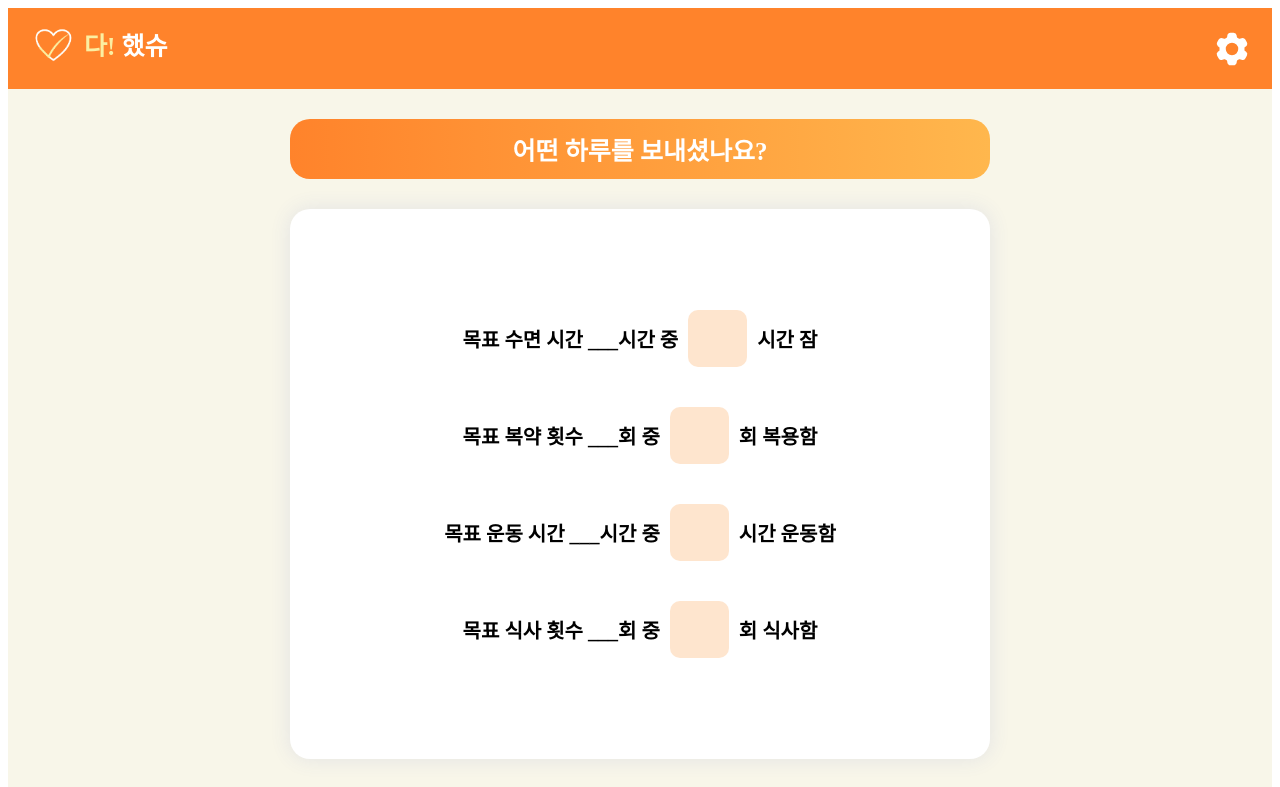
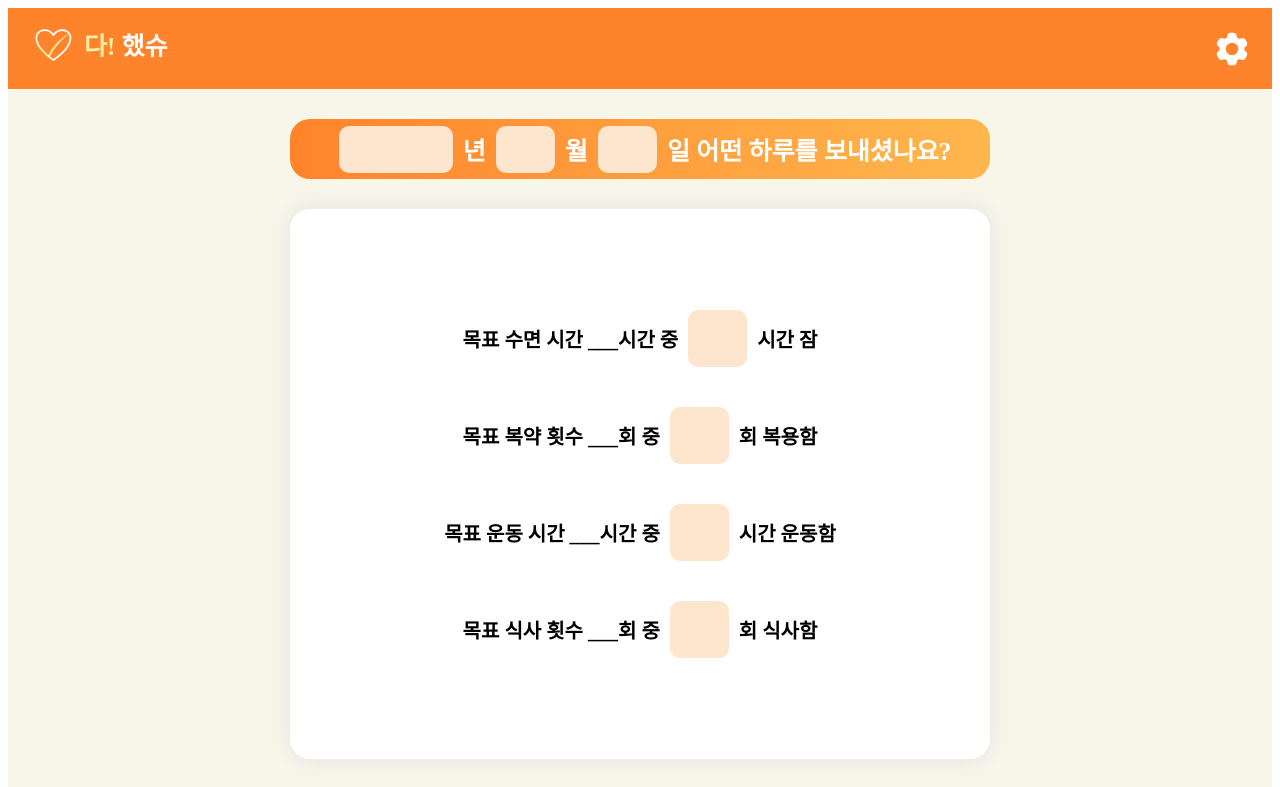
Before and after one commit to snuubinny/healthwarning, a React (Create React App) app: page /CreatePost in a window 1280 px wide. Shown: the top 787 px of the page. Built offline with nearby package versions, Linux system fonts and the light colour scheme.

Commit message:
feat: CreatePost / feat: PostList

```diff
--- a/src/pages/CreatePost.jsx
+++ b/src/pages/CreatePost.jsx
@@ -25,6 +25,28 @@ const CheckListTitle = styled.div`
   font-weight: bold;
 `;
 
+const YYYY = styled.input`
+  width:110px;
+  height: 45px;
+  background-color: #fee5ce;
+  border-style: none;
+  border-radius: 10px;
+  outline-color: #ffe3c8;
+  margin: 10px;
+  font-size: 20px;
+`;
+
+const MMDD = styled.input`
+  width:55px;
+  height: 45px;
+  background-color: #fee5ce;
+  border-style: none;
+  border-radius: 10px;
+  outline-color: #ffe3c8;
+  margin: 10px;
+  font-size: 20px;
+`;
+
 const CheckList = styled.div`
   display: flex;
   justify-content: center;
@@ -38,9 +60,6 @@ const CheckList = styled.div`
   gap: 20px;
 `;
 
-const TextWrapper = styled.div`
-
-`;
 
 const SleepBox = styled.div`
   display: flex;
@@ -134,7 +153,12 @@ const PostButton = styled.button`
 function CreatePost() {
   return (
     <Wrapper>
-      <CheckListTitle>어떤 하루를 보내셨나요?</CheckListTitle>
+      <CheckListTitle>
+        <YYYY/>년
+        <MMDD/>월
+        <MMDD/>일
+        어떤 하루를 보내셨나요?
+      </CheckListTitle>
       <CheckList>
         <SleepBox>목표 수면 시간 ___시간 중<Input></Input>시간 잠</SleepBox>
         <MedicationsBox>목표 복약 횟수 ___회 중<Input></Input>회 복용함</MedicationsBox>
--- a/src/pages/PostList.jsx
+++ b/src/pages/PostList.jsx
@@ -16,15 +16,16 @@ const HeadLine = styled.div`
   display: flex;
   justify-content: center;
   align-items: center;
-  width: 100%;
+  width: 1100px;
+  height: 60px;
   padding-top: 10px;
   padding-bottom: 10px;
-  height: 60px;
-  background: linear-gradient(to right, #f8f6e9,#ffffff, #ffffff, #ffffff,#f8f6e9);
+  background-color: white;
   border-radius: 20px;
   margin-top: 30px;
   font-size: 30px;
   gap:5px;
+  box-shadow: 0px 0px 10px 1px rgb(220, 220, 220);
 `;
 
 const AchievementRate = styled.div`
@@ -75,19 +76,20 @@ const RightButton = styled.img`
 `;
 
 const MissYouButton = styled.img`
-  width:200px;
-  height:160px;
-  object-fit: cover; /* 이미지 크기 조정 */
+  width:150px;
+  height:120px;
+  object-fit: cover;
   transition: all 0.3s ease-in-out;
-  margin-left: 100px;
-  margin-top: 100px;
+  margin-left: 160px;
+  margin-top: 180px;
   cursor: pointer;
 
   &:hover {
     content: url('${process.env.PUBLIC_URL}/missyou-1.png');
-    width: 250px;
-    height: 200px;
-    margin-top: 100px;
+    width: 200px;
+    height: 160px;
+    margin-left: 140px;
+    margin-top: 120px;
     object-fit: cover;
     cursor: pointer;
   }
@@ -133,10 +135,10 @@ const PostButtonContainer = styled.div`
   justify-content: flex-end;
 `;
 
-const GoToPostButton = styled.button`
-  width: 180px;
+const PostButton = styled.button`
+  width: 190px;
   height: 50px;
-  margin-right: 150px;
+  margin-right: 140px;
   margin-top: 20px;
   font-size: large;
   font-weight: bold;
@@ -185,7 +187,7 @@ const PostList = () => {
       ))}
       </PostListContainer>
       <PostButtonContainer>
-        <GoToPostButton onClick={handleCreatePostClick}>하루 점검하기</GoToPostButton>
+        <PostButton onClick={handleCreatePostClick}>오늘의 글 작성</PostButton>
       </PostButtonContainer>
       <PageButtonContainer>
         <LeftPageButton src={`${process.env.PUBLIC_URL}/leftbutton.png`} alt="left"/>
```
